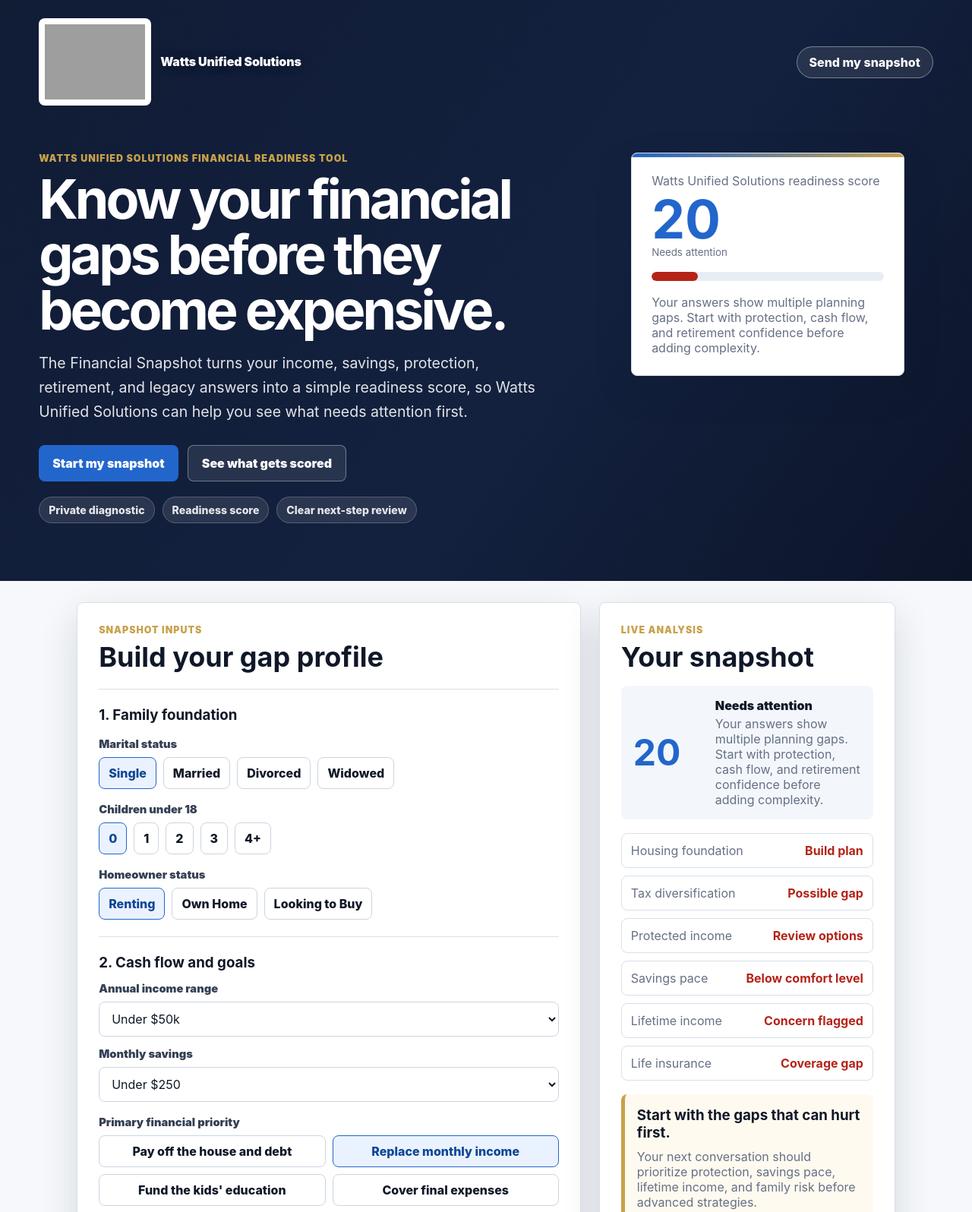
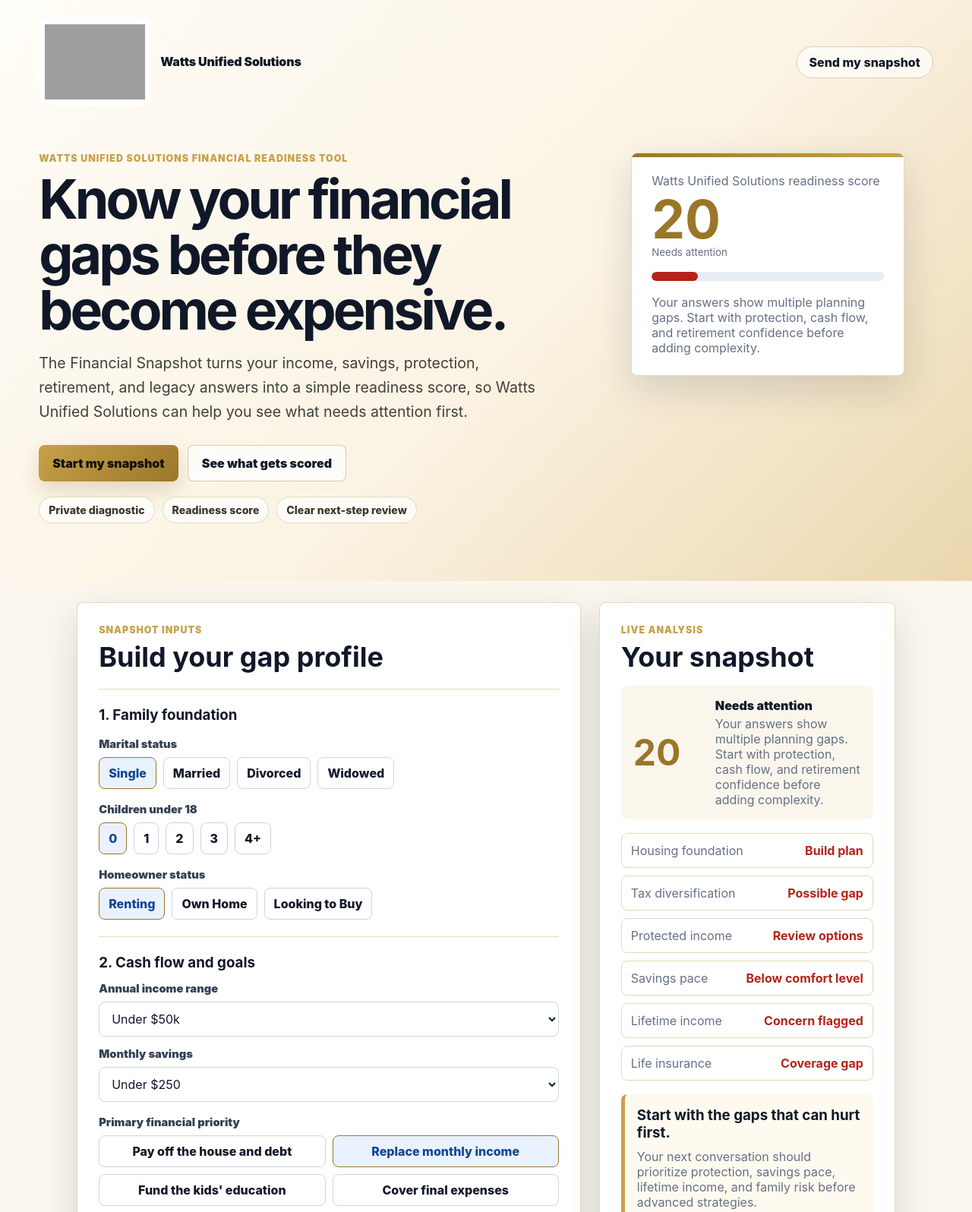
Before and after one commit to wattsunifiedsolutions/watts-owned-tools, a website: page tools/financial-snapshot/public/index.html in a window 1280 px wide. Shown: the top 1596 px of the page at 76% size. Drawn offline with Linux system fonts and the light colour scheme; grey boxes are pictures that could not be loaded.

Commit message:
Update Financial Snapshot hero brand colors

```diff
--- a/tools/financial-snapshot/public/index.html
+++ b/tools/financial-snapshot/public/index.html
@@ -21,7 +21,7 @@
     <meta property="og:url" content="https://financialsnapshot.wattsunified.com/" />
     <meta property="og:image" content="https://financialsnapshot.wattsunified.com/assets/external/ddd1d56edcd8-3bf20ba7-9849-4054-9f3b-3ec33b796492.png" />
     <meta name="twitter:card" content="summary_large_image" />
-    <link rel="stylesheet" href="/styles.css?v=clean-hero-no-overlays-20260716" />
+    <link rel="stylesheet" href="/styles.css?v=brand-gold-hero-20260716" />
     <script type="application/ld+json">
       {
         "@context": "https://schema.org",
--- a/tools/financial-snapshot/public/styles.css
+++ b/tools/financial-snapshot/public/styles.css
@@ -2,11 +2,11 @@
   color-scheme: light;
   --ink: #101828;
   --muted: #667085;
-  --line: #d8e0ea;
-  --soft: #f3f7fb;
+  --line: #e4d8bd;
+  --soft: #fbf6ec;
   --panel: #ffffff;
-  --navy: #111c35;
-  --blue: #2266cc;
+  --navy: #1c1914;
+  --bronze: #9a7629;
   --gold: #c7a24a;
   --green: #227a52;
   --red: #b42318;
@@ -23,7 +23,7 @@ html {
 
 body {
   margin: 0;
-  background: #f6f8fb;
+  background: #fbf7ef;
   color: var(--ink);
   font-family: Inter, ui-sans-serif, system-ui, -apple-system, BlinkMacSystemFont, "Segoe UI", sans-serif;
 }
@@ -43,8 +43,8 @@ a {
   position: relative;
   isolation: isolate;
   overflow: hidden;
-  background: linear-gradient(125deg, #111c35 0%, #13213f 58%, #0c1428 100%);
-  color: #fff;
+  background: linear-gradient(135deg, #fffdf8 0%, #fbf3e4 54%, #ead7ad 100%);
+  color: var(--ink);
   padding: 24px clamp(18px, 4vw, 56px) clamp(48px, 7vw, 76px);
 }
 
@@ -86,18 +86,18 @@ footer {
 }
 
 .brand-home span {
-  color: #fff;
+  color: var(--ink);
   line-height: 1.1;
-  text-shadow: 0 1px 16px rgba(0, 0, 0, 0.32);
 }
 
 .brandbar > a:last-child {
-  border: 1px solid rgba(255, 255, 255, 0.38);
+  border: 1px solid rgba(154, 118, 41, 0.32);
   border-radius: 999px;
-  background: rgba(255, 255, 255, 0.09);
+  background: rgba(255, 255, 255, 0.68);
   padding: 10px 16px;
   text-decoration: none;
   font-weight: 800;
+  color: var(--ink);
 }
 
 .hero-grid {
@@ -152,7 +152,7 @@ h3 {
 .lead {
   max-width: 660px;
   margin-bottom: 0;
-  color: rgba(255, 255, 255, 0.88);
+  color: #42403a;
   font-size: clamp(1.02rem, 2vw, 1.22rem);
   line-height: 1.62;
 }
@@ -174,10 +174,10 @@ h3 {
 }
 
 .hero-proof li {
-  border: 1px solid rgba(255, 255, 255, 0.2);
+  border: 1px solid rgba(154, 118, 41, 0.25);
   border-radius: 999px;
-  background: rgba(255, 255, 255, 0.1);
-  color: rgba(255, 255, 255, 0.88);
+  background: rgba(255, 255, 255, 0.72);
+  color: #3b372f;
   padding: 8px 12px;
   font-size: 0.88rem;
   font-weight: 800;
@@ -196,14 +196,15 @@ h3 {
 
 .button.primary {
   border: 0;
-  background: var(--blue);
-  color: #fff;
+  background: linear-gradient(135deg, #c7a24a, #9a7629);
+  color: #14110d;
+  box-shadow: 0 12px 28px rgba(154, 118, 41, 0.24);
 }
 
 .button.secondary {
-  border: 1px solid rgba(255, 255, 255, 0.34);
-  background: rgba(255, 255, 255, 0.09);
-  color: #fff;
+  border: 1px solid rgba(154, 118, 41, 0.36);
+  background: rgba(255, 255, 255, 0.72);
+  color: var(--ink);
 }
 
 .button.full {
@@ -235,7 +236,7 @@ h3 {
   position: absolute;
   inset: 0 0 auto;
   height: 5px;
-  background: linear-gradient(90deg, var(--blue), var(--gold));
+  background: linear-gradient(90deg, var(--bronze), var(--gold));
 }
 
 .score-card span,
@@ -247,7 +248,7 @@ h3 {
 .score-card strong {
   display: block;
   margin: 8px 0 2px;
-  color: var(--blue);
+  color: var(--bronze);
   font-size: clamp(3rem, 6vw, 4.35rem);
   line-height: 0.95;
 }
@@ -269,7 +270,7 @@ h3 {
   width: 42%;
   height: 100%;
   border-radius: inherit;
-  background: var(--blue);
+  background: var(--bronze);
   transition: width 180ms ease, background 180ms ease;
 }
 
@@ -340,7 +341,7 @@ label {
 }
 
 .choice-grid button.active {
-  border-color: var(--blue);
+  border-color: var(--bronze);
   background: #eaf2ff;
   color: #0f4695;
 }
@@ -373,7 +374,7 @@ textarea {
 }
 
 .score-row strong {
-  color: var(--blue);
+  color: var(--bronze);
   font-size: 3rem;
   line-height: 1;
 }
```
